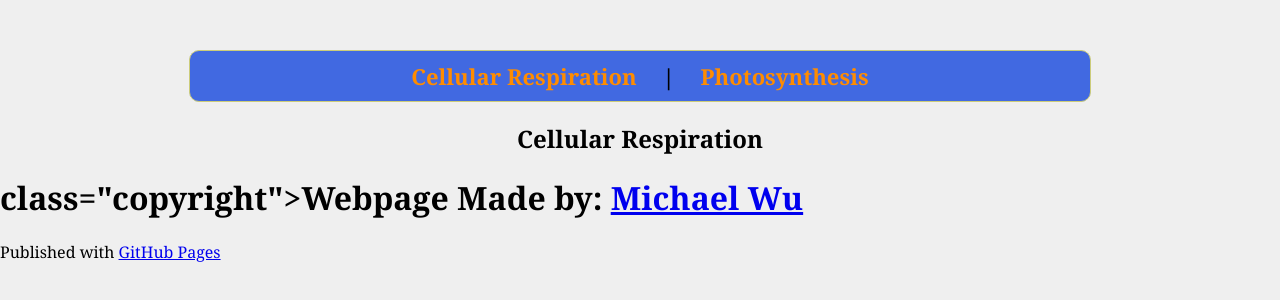
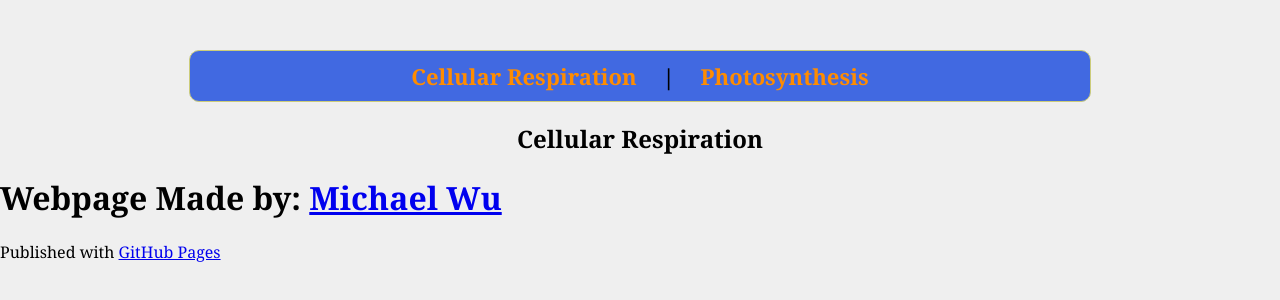
Before and after one commit to michaelwu21/photosynthesis, a plain HTML site: page index.html in a window 1280 px wide. Drawn offline with Linux system fonts and the light colour scheme.

Commit message:
Update index.html

```diff
--- a/index.html
+++ b/index.html
@@ -57,7 +57,7 @@ pre {font-family:georgia;
     <!-- FOOTER  -->
     <div id="footer_wrap" class="outer">
       <footer class="inner">
-        <h1 style="center">class="copyright">Webpage Made by: <a href="https://github.com/michaelwu21">Michael Wu</a></h1>
+        <h1 style="center">Webpage Made by: <a href="https://github.com/michaelwu21">Michael Wu</a></h1>
         <p>Published with <a href="https://pages.github.com">GitHub Pages</a></p>
       </footer>
     </div>
```
